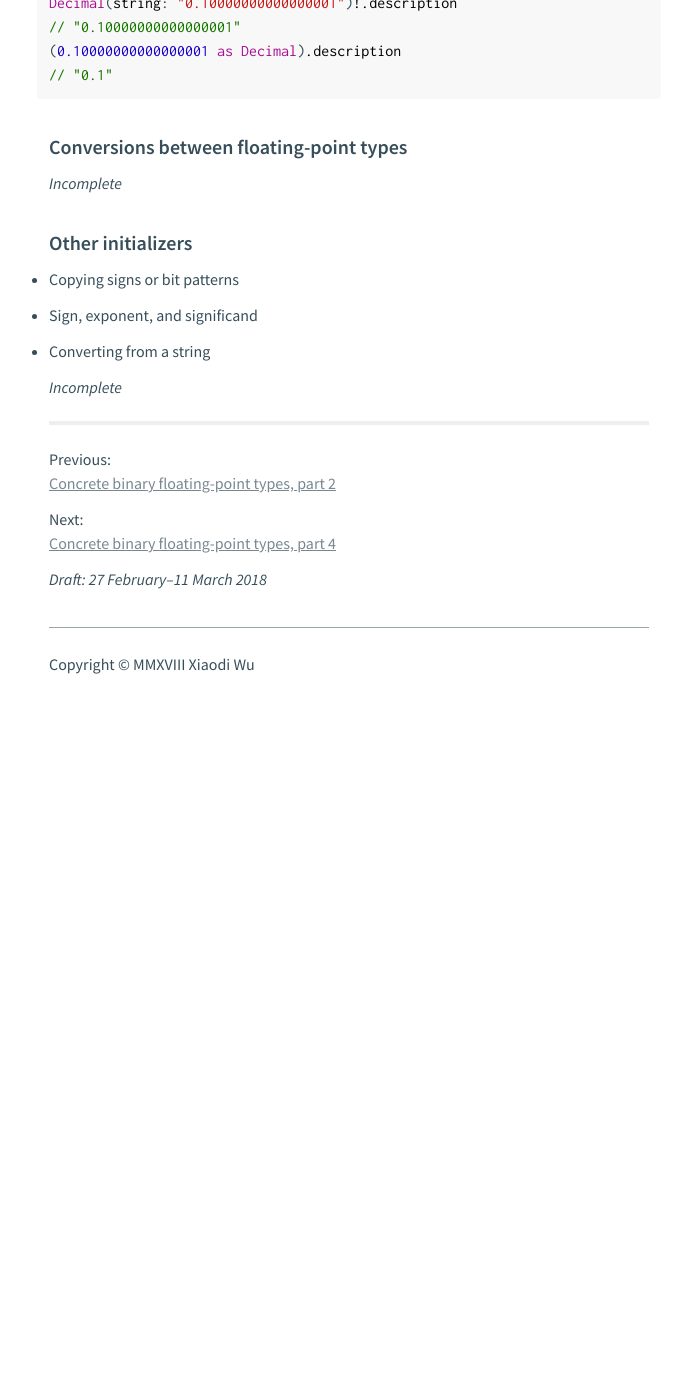
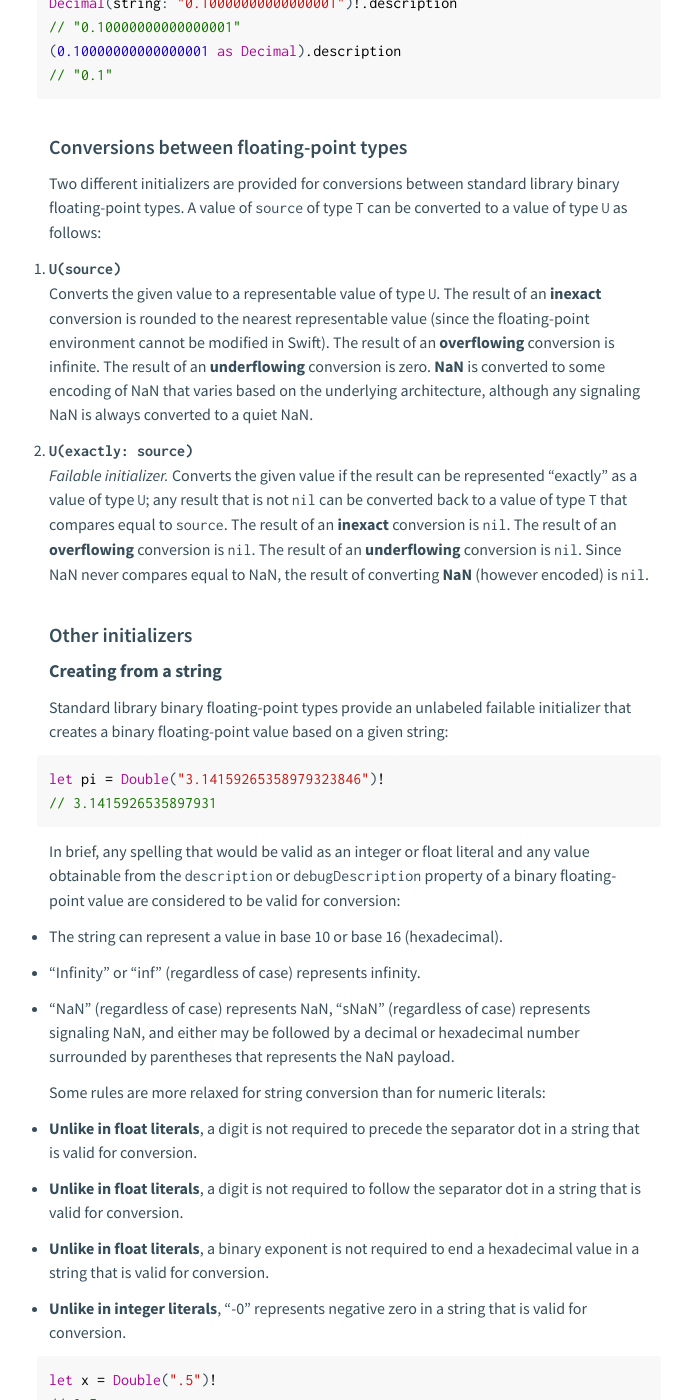
Before and after one commit to xwu/xwu-swift-numerics, a Jekyll site: the page built from floating-point-part-3.md, in a window 1280 px wide and 1400 px high, scrolled down 4077 px. Shown: the whole window, without its empty margins (291-971 px from the left). Built offline with Jekyll 4.4.1, drawn with Linux system fonts in a browser that asks for light colours; our own code applies the rules of GitHub Pages for plain Markdown files; before the commit the page ends 4777 px from its top, so only the background shows below that; some of the changed text lies outside the part shown.

Commit message:
Update floating-point-part-3.md

````diff
--- a/floating-point-part-3.md
+++ b/floating-point-part-3.md
@@ -208,13 +208,99 @@ Decimal(string: "0.10000000000000001")!.description
 
 ## Conversions between floating-point types
 
-_Incomplete_
+Two different initializers are provided for conversions between standard library
+binary floating-point types. A value of `source` of type `T` can be converted to
+a value of type `U` as follows:
+
+1. __`U(source)`__
+   Converts the given value to a representable value of type `U`. The result of
+   an __inexact__ conversion is rounded to the nearest representable value
+   (since the floating-point environment cannot be modified in Swift).
+   The result of an __overflowing__ conversion is infinite. The result of an
+   __underflowing__ conversion is zero. __NaN__ is converted to some encoding of
+   NaN that varies based on the underlying architecture, although any signaling
+   NaN is always converted to a quiet NaN.
+
+1. __`U(exactly: source)`__
+   _Failable initializer._ Converts the given value if the result can be
+   represented "exactly" as a value of type `U`; any result that is not `nil`
+   can be converted back to a value of type `T` that compares equal to `source`.
+   The result of an __inexact__ conversion is `nil`. The result of an
+   __overflowing__ conversion is `nil`. The result of an __underflowing__
+   conversion is `nil`. Since NaN never compares equal to NaN, the
+   result of converting __NaN__ (however encoded) is `nil`.
 
 ## Other initializers
 
-* Copying signs or bit patterns
-* Sign, exponent, and significand
-* Converting from a string
+<!-- ### Converting from an integer -->
+
+### Creating from a string
+
+Standard library binary floating-point types provide an unlabeled failable
+initializer that creates a binary floating-point value based on a given string:
+
+```swift
+let pi = Double("3.14159265358979323846")!
+// 3.1415926535897931
+```
+
+In brief, any spelling that would be valid as an integer or float literal and
+any value obtainable from the `description` or `debugDescription` property of a
+binary floating-point value are considered to be valid for conversion:
+
+* The string can represent a value in base 10 or base 16 (hexadecimal).
+* "Infinity" or "inf" (regardless of case) represents infinity.
+* "NaN" (regardless of case) represents NaN, "sNaN" (regardless of case)
+  represents signaling NaN, and either may be followed by a decimal or
+  hexadecimal number surrounded by parentheses that represents the NaN payload.
+
+Some rules are more relaxed for string conversion than for numeric literals:
+
+* __Unlike in float literals__, a digit is not required to precede the separator
+  dot in a string that is valid for conversion.
+* __Unlike in float literals__, a digit is not required to follow the separator
+  dot in a string that is valid for conversion.
+* __Unlike in float literals__, a binary exponent is not required to end a
+  hexadecimal value in a string that is valid for conversion.
+* __Unlike in integer literals__, "-0" represents negative zero in a string that
+  is valid for conversion.
+
+```swift
+let x = Double(".5")!
+// 0.5
+let y = Double("5.")!
+// 5
+let z = Double("0x1.p2")!
+// 4
+let a = Double("0x.1p2")!
+// 0.25
+let b = Double("0x1.")!
+// 1
+let c = Double("-0")!
+// -0
+```
+
+Any invalid characters, even additional whitespace, cause the entire string to
+be invalid for conversion.
+
+The result of an __inexact__ conversion is rounded to the nearest representable
+value. However, any value that would result in a range error in C upon invoking
+`strtof` (or `strtod` or `strtold`) causes `Float.init?(_: String)` (or
+`Double.init?(_: String)` or `Float80.init?(_: String)`, respectively) to return
+`nil`. That is, the result of an __overflowing__ conversion is `nil`, and the
+result of an __underflowing__ conversion is `nil`. The result of converting
+__NaN__ is encoded with the payload (truncated if needed) if such a payload is
+specified.
+
+### Creating from a sign, exponent, and significand
+
+_Incomplete_
+
+### Creating from a bit pattern
+
+_Incomplete_
+
+### Copying sign
 
 _Incomplete_
 
@@ -226,4 +312,4 @@ Previous:
 Next:
 [Concrete binary floating-point types, part 4](floating-point-part-4.md)
 
-_Draft: 27 February–11 March 2018_
+_Draft: 27 February–14 March 2018_
````
